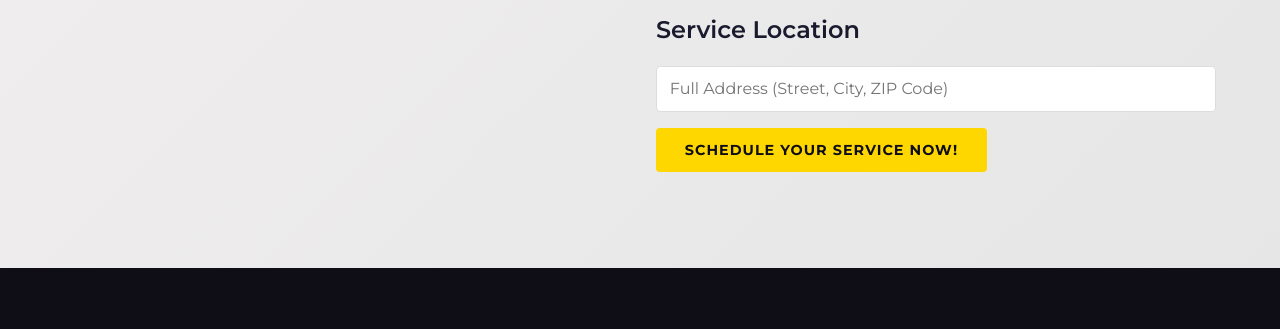
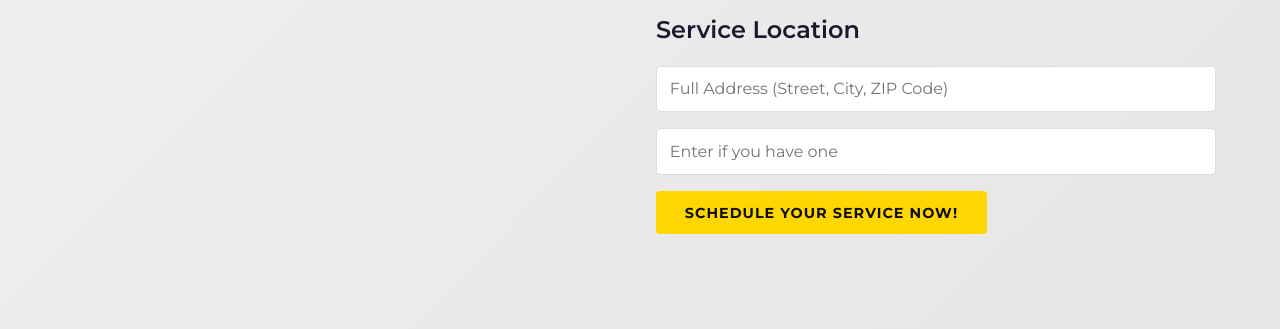
Before and after one commit to SparkVibeDetailing/com, a plain HTML site: page index.html in a window 1280 px wide. Shown: the part 9240-9569 px from the top of the page. Drawn offline with Linux system fonts and the light colour scheme.

Commit message:
Update index.html

```diff
--- a/index.html
+++ b/index.html
@@ -1335,7 +1335,7 @@
 
                         <h3>Service Location</h3>
                         <input type="text" name="address" placeholder="Full Address (Street, City, ZIP Code)" required>
-
+                        <input type="text" name="code" placeholder="Enter if you have one">
                         <div id="priceDisplay" class="price-display">
                             <h4>Estimated Price Breakdown</h4>
                             <div class="price-item">
```
